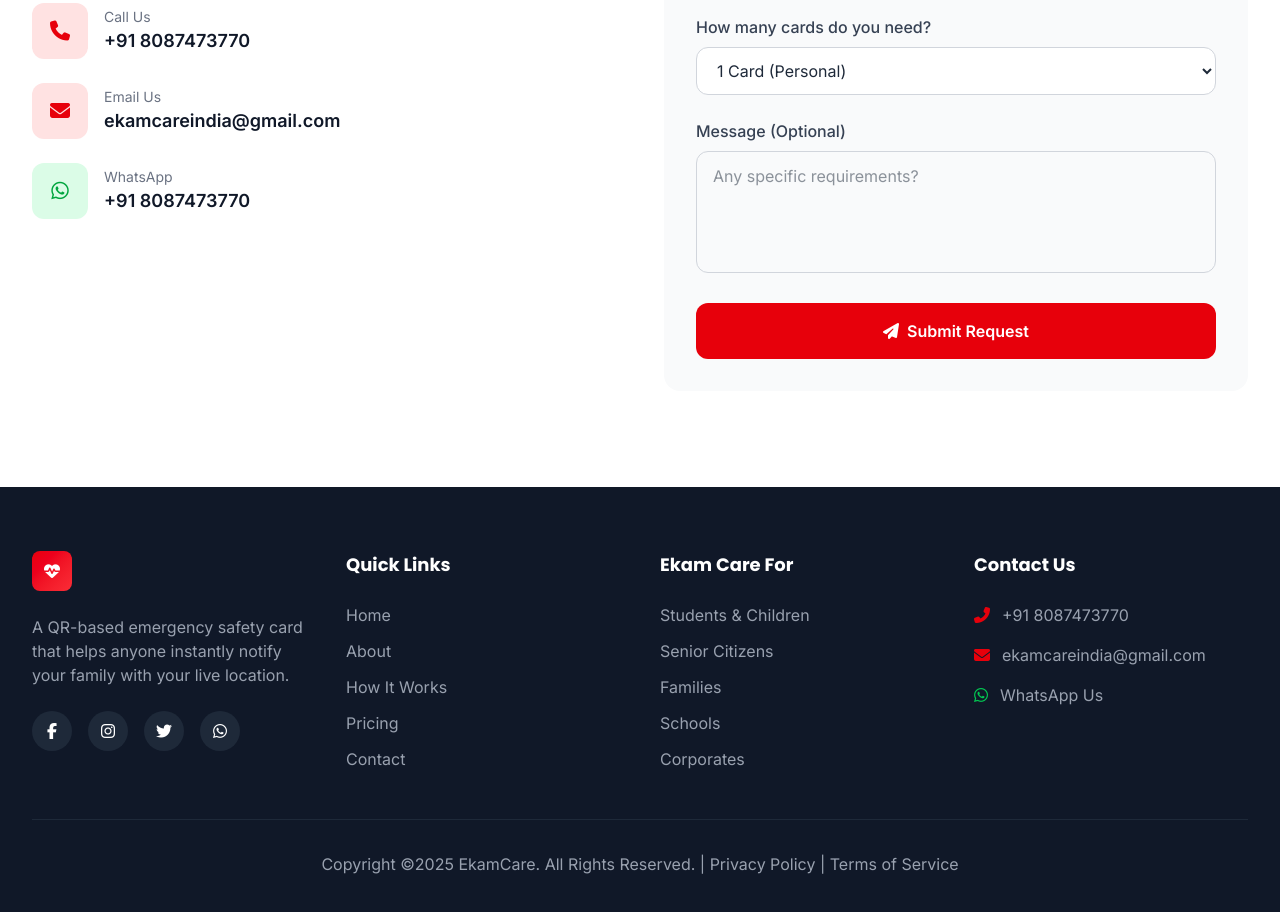
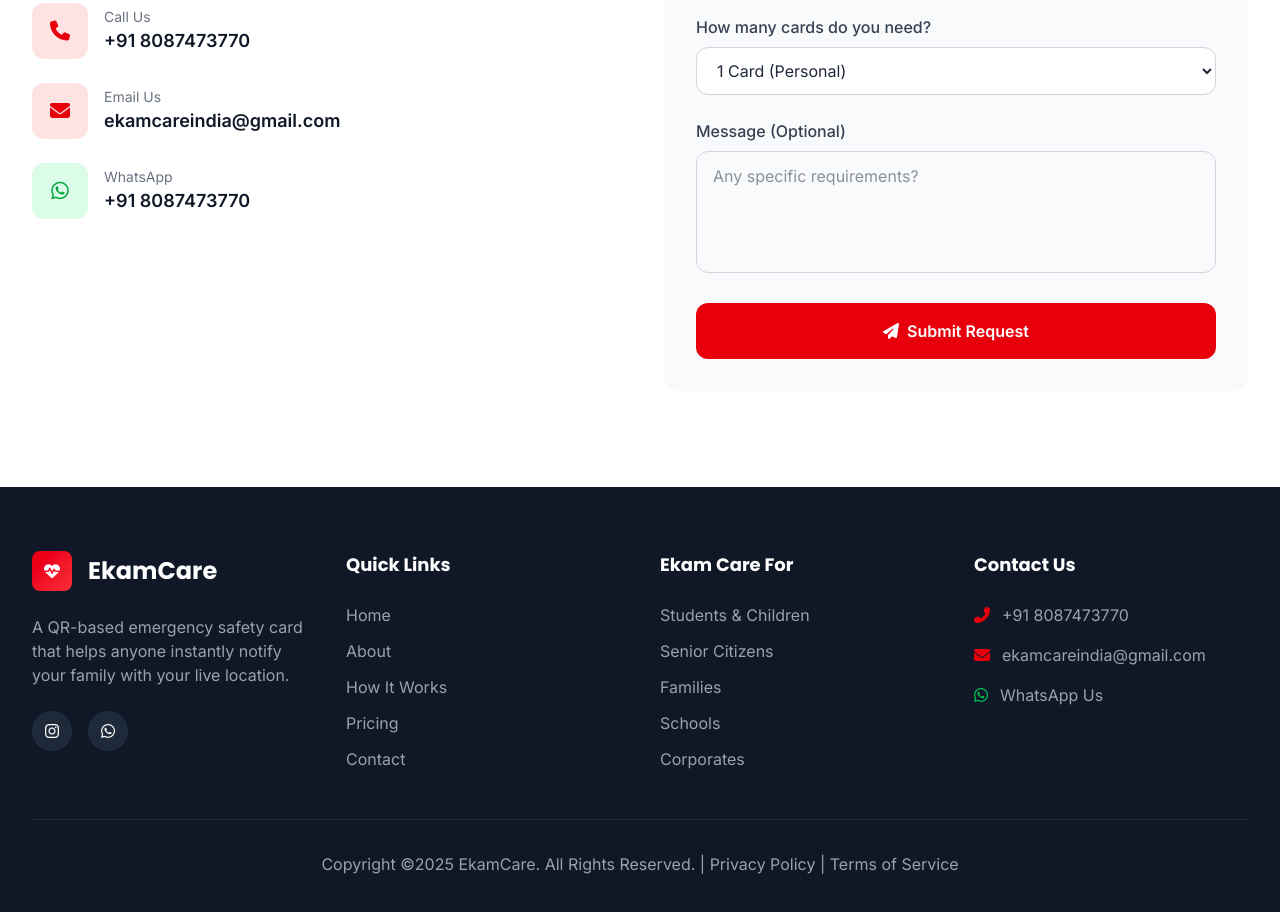
Before and after one commit to ekamcareindia/ekamcare-website, a plain HTML site: page index.html in a window 1280 px wide. Shown: the part 6302-7214 px from the top of the page. Drawn offline with nearby package versions, Linux system fonts and the light colour scheme; some packages are replaced by stand-ins of ours; a script that the page names is missing.

Commit message:
Update index.html

```diff
--- a/index.html
+++ b/index.html
@@ -989,19 +989,14 @@
                         <div class="w-10 h-10 bg-gradient-to-br from-red-600 to-red-500 rounded-lg flex items-center justify-center" style="display:none;">
                             <i class="fas fa-heart-pulse text-white"></i>
                         </div>
+                        <span class="text-2xl font-bold text-white ml-2" style="font-family: 'Poppins', sans-serif;">EkamCare</span>
                     </div>
                     <p class="text-gray-400 mb-6">A QR-based emergency safety card that helps anyone instantly notify your family with your live location.</p>
                     <div class="flex gap-4">
-                        <a href="#" class="w-10 h-10 bg-gray-800 rounded-full flex items-center justify-center hover:bg-red-600 transition">
-                            <i class="fab fa-facebook-f"></i>
-                        </a>
-                        <a href="#" class="w-10 h-10 bg-gray-800 rounded-full flex items-center justify-center hover:bg-red-600 transition">
+                        <a href="https://www.instagram.com/ekamcare.in?igsh=N2Nlc2o0dTRwMTF4" target="_blank" class="w-10 h-10 bg-gray-800 rounded-full flex items-center justify-center hover:bg-pink-600 transition">
                             <i class="fab fa-instagram"></i>
                         </a>
-                        <a href="#" class="w-10 h-10 bg-gray-800 rounded-full flex items-center justify-center hover:bg-red-600 transition">
-                            <i class="fab fa-twitter"></i>
-                        </a>
-                        <a href="#" class="w-10 h-10 bg-gray-800 rounded-full flex items-center justify-center hover:bg-green-600 transition">
+                        <a href="https://wa.me/918087473770" target="_blank" class="w-10 h-10 bg-gray-800 rounded-full flex items-center justify-center hover:bg-green-600 transition">
                             <i class="fab fa-whatsapp"></i>
                         </a>
                     </div>
```
